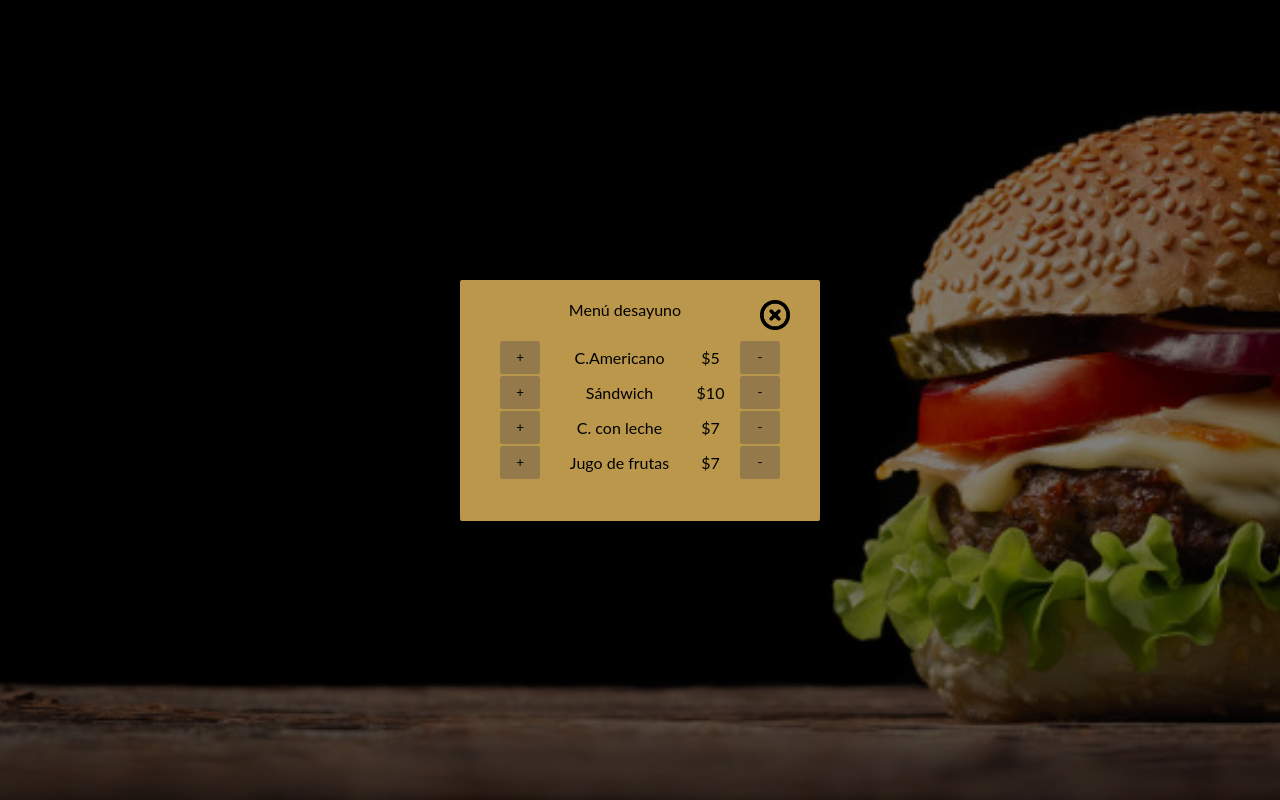
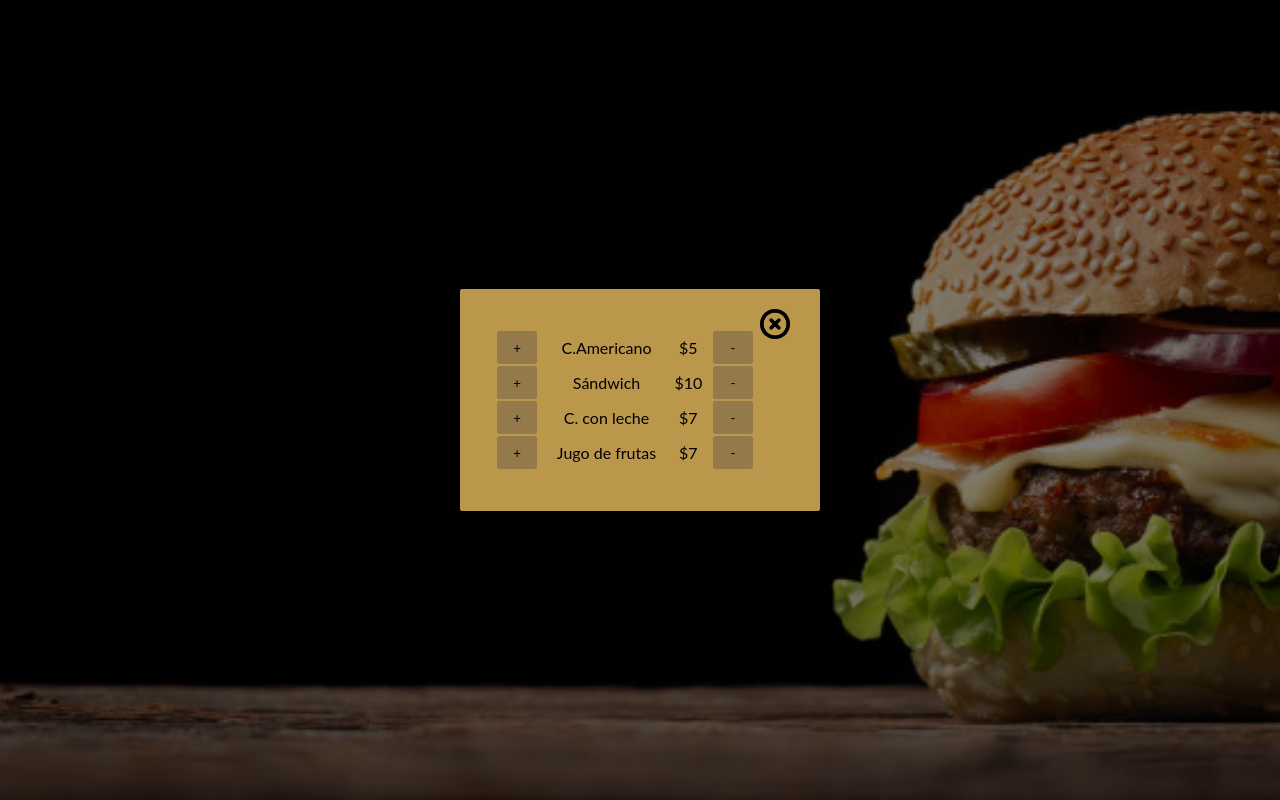
Before and after one commit to VivianaGuerraCustodio/Calle139, a Vue app: page /#/desayuno in a window 1280 px wide. Built offline with nearby package versions, Linux system fonts and the light colour scheme.

Commit message:
removiendo slots

```diff
--- a/src/components/Menus/Adicionales.vue
+++ b/src/components/Menus/Adicionales.vue
@@ -4,12 +4,11 @@
       <div class="modal-wrapper">
         <div class="modal-container">
           <div class="modal-header">
-            <slot name="header">
-              Menú desayuno
+
               <button class="modal-default-button" @click="$emit('close')">
                 <img src="@/assets/images/x.png" alt="close" />
               </button>
-            </slot>
+
           </div>
           <div class="modal-body">
             <slot name="body">
--- a/src/components/Menus/Desayuno.vue
+++ b/src/components/Menus/Desayuno.vue
@@ -4,12 +4,9 @@
       <div class="modal-wrapper">
         <div class="modal-container">
           <div class="modal-header">
-            <slot name="header">
-              Menú desayuno
               <button class="modal-default-button" @click="$emit('close')">
                 <img src="@/assets/images/x.png" alt="close" />
               </button>
-            </slot>
           </div>
           <div class="modal-body">
             <slot name="body">
@@ -100,10 +97,7 @@ export default {
   font-family: Helvetica, Arial, sans-serif;
 }
 
-.modal-header h3 {
-  margin-top: 0;
-  color: #42b983;
-}
+
 
 .modal-body {
   display: flex;
```
